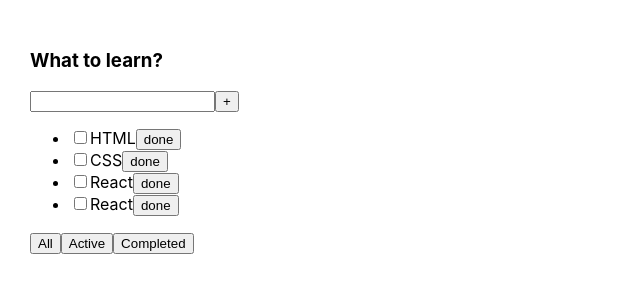
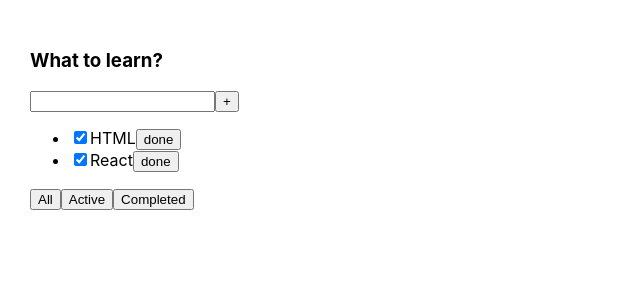
Before and after one commit to cosackHector/TODO, a React (Create React App) app: page / in a window 1280 px wide. Shown: the top 300 px of the page, without its empty margins (0-640 px from the left). Built offline with nearby package versions, Linux system fonts and the light colour scheme.

Commit message:
filtered tasks

```diff
--- a/src/App.tsx
+++ b/src/App.tsx
@@ -2,41 +2,40 @@ import React, { useState } from 'react';
 import './App.css';
 import { Todo, TaskType } from './components/Todo';
 
+export type TypeForFilterTasks = 'all' | 'active' | 'completed'
+
 function App() {
   let initTask = [
-    {id: 1, title: "HTML", isDone: false},
+    {id: 1, title: "HTML", isDone: true},
     {id: 2, title: "CSS", isDone: false},
-    {id: 3, title: "React", isDone: false},
+    {id: 3, title: "React", isDone: true},
     {id: 4, title: "React", isDone: false},
   ]
 
   let [tasks, setTacks] = useState(initTask)
+  let [filter, setFilter] = useState('active')
 
   const removeTask = (id: number) => {
     let filteredTasks = tasks.filter(task => task.id !== id)
     setTacks(filteredTasks)
   }
-  const checkedClick = (id: number) => {
-    let filteredTasks = tasks.map(task => {
-      if(task.id == id) {
-        task.isDone = !task.isDone
-      return task
-      } return task
-        })
-        setTacks(filteredTasks)
+  const filteredTasks = (type: TypeForFilterTasks) => {
+    setFilter(type)
   }
-  const allTasks = () => {
-    setTacks(initTask)
+
+  let tasksForTodo = tasks
+  if(filter == 'active') {
+    tasksForTodo = tasks.filter(task => task.isDone === true )
   }
-  const activeTasks = () => {
-    let filteredTasks = tasks.filter(task => task.isDone)
-    setTacks(filteredTasks)
+  if(filter == 'completed') {
+    tasksForTodo = tasks.filter(task => task.isDone === false)
   }
+
 
   return (
     <div className="App">
-      <Todo title={'What to learn?'} tasks={tasks}
-      onRemoveTask={removeTask} onCheckedClick={checkedClick} onAllTasks={allTasks} onActiveTasks={activeTasks}/>
+      <Todo title={'What to learn?'} tasks={tasksForTodo}
+      onRemoveTask={removeTask} filteredTasks={filteredTasks}/>
       {/* <Todo title={'Movie'} tasks={tasks} onRemoveTask={removeTask} onCheckedClick={checkedClick}/> */}
       {/* <Todo title={'Songs'} tasks={task1}/> */}
     </div>
--- a/src/components/Todo.tsx
+++ b/src/components/Todo.tsx
@@ -1,4 +1,4 @@
-import React, { useState } from 'react';
+import { TypeForFilterTasks } from '../App';
 
 export type TaskType = {
   id: number,
@@ -9,10 +9,8 @@ export type TaskType = {
 type PropsType = {
   title: string
   tasks: Array<TaskType>
-  onRemoveTask: Function
-  onCheckedClick: Function
-  onAllTasks: Function
-  onActiveTasks: Function
+  onRemoveTask: (id: number) => void
+  filteredTasks: (type: TypeForFilterTasks) => void
 };
 
 export const Todo = (props: PropsType) => {
@@ -21,7 +19,6 @@ export const Todo = (props: PropsType) => {
       return (
         <li key={i}>
           <input
-            onChange={()=>props.onCheckedClick(task.id)}
             checked={task.isDone}
             type="checkbox" />
           <span>{task.title}</span>
@@ -38,9 +35,9 @@ export const Todo = (props: PropsType) => {
         {tasks}
       </ul>
       <div>
-        <button onClick={()=>props.onAllTasks()}>All</button>
-        <button onClick={()=>props.onActiveTasks()}>Active</button>
-        <button>Completed</button>
+        <button onClick={()=>props.filteredTasks('all')}>All</button>
+        <button onClick={()=>props.filteredTasks('active')}>Active</button>
+        <button onClick={()=>props.filteredTasks('completed')}>Completed</button>
       </div>
     </div>
   )
```
